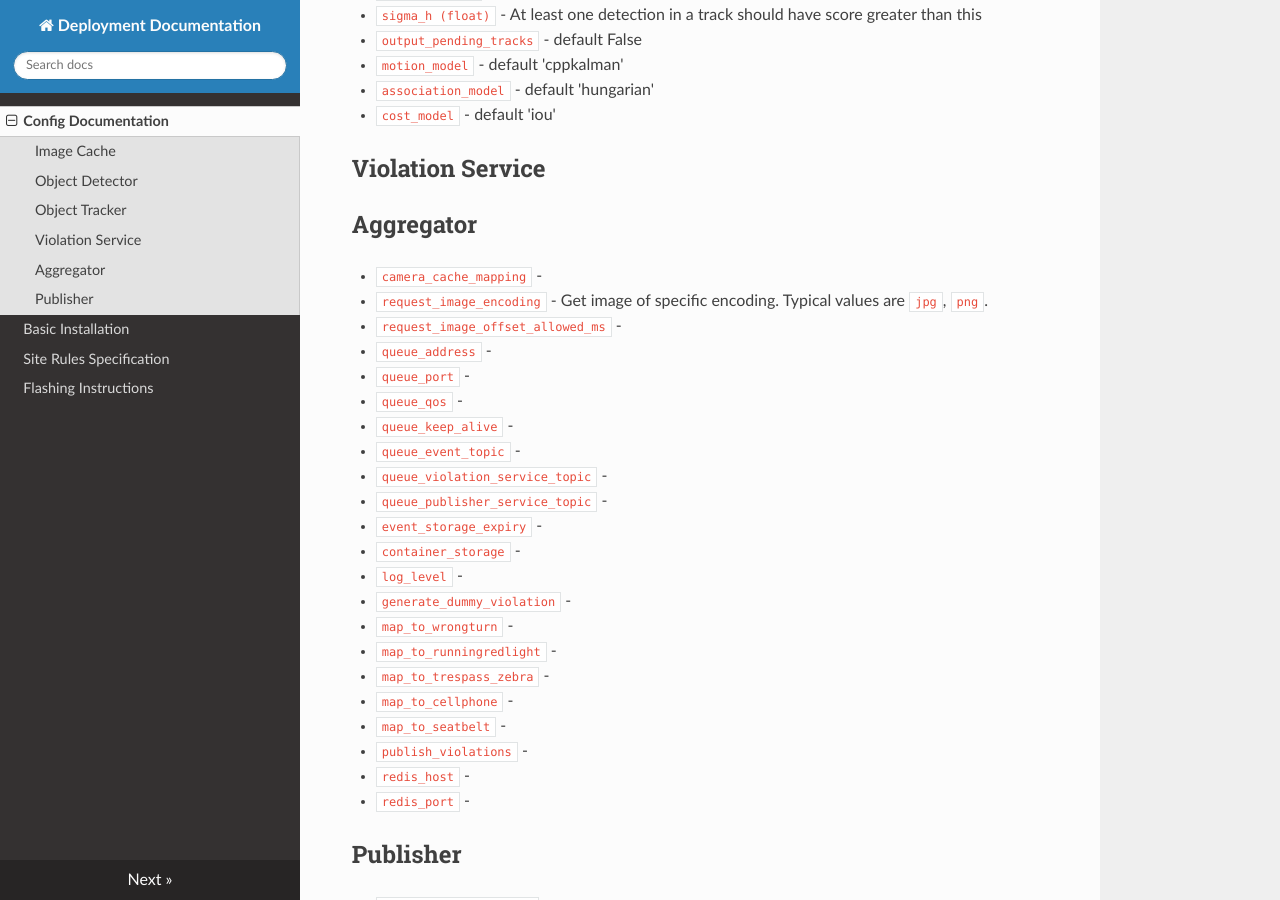
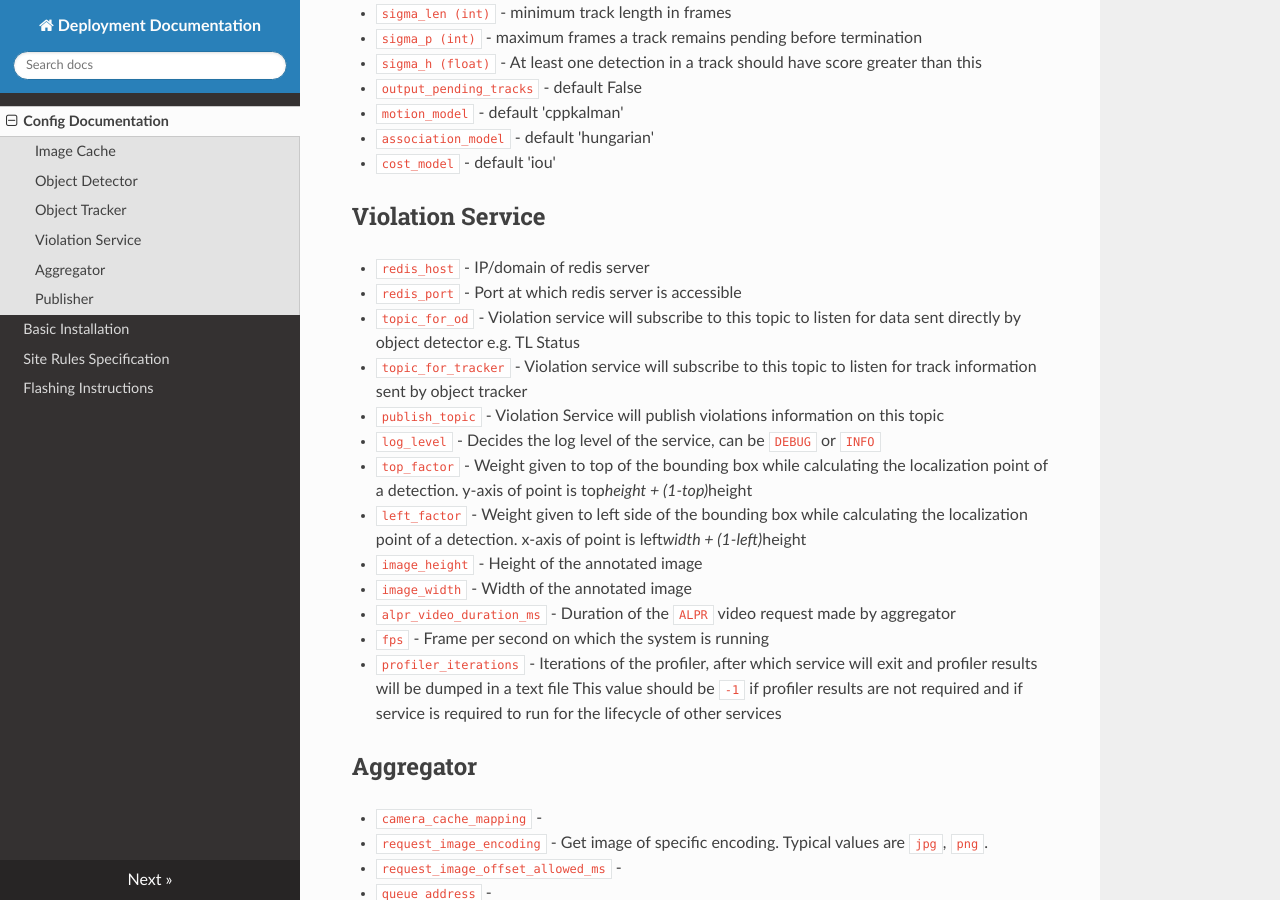
Before and after one commit to hazenai/system-docs, an MkDocs documentation site: the page built from docs/index.md, in a window 1280 px wide and 900 px high, scrolled down 2930 px. Built offline with MkDocs 1.6.1, drawn with Linux system fonts in a browser that asks for light colours; nearby versions of some CDN libraries; some of the changed text lies outside the part shown.

Commit message:
Added documentation for violation service and modified some parameters for image cache

```diff
--- a/docs/index.md
+++ b/docs/index.md
@@ -4,14 +4,17 @@
 
 * `sensor_type` - 'rtsp' is used for rtsp stream, file is used for video file source, roseek for roseek camera
 * `cam_id` - file path or stream addresss
-* `encoder` -  video reader encoder, supported values are "gstreamer", "ffmpeg" & "v4l2" DEFAULT is "ffmpeg"
-* `hardware_wait_sec` - timeout value in seconds if the frame reading process from source is interrupted
-* `delay_for_rtsp_ms` - delay introduced in frames in case of video file, should be 0 for rtsp
+* `encoder` -  source reader encoder, supported values are "gstreamer", "ffmpeg" & "v4l2" DEFAULT is "ffmpeg"
+* `frame_source_timeout_sec` - timeout value in seconds if the frame reading process from source is interrupted
+* `delay_for_file_ms` - delay introduced in frames in case of video file, should be 0 for rtsp
 * `source_frame_rate` - should only be set for ROSEEK, doesn't do anything in case of video file and rtsp stream
 * `jpeg_encoding` - set to true if jpeg encoding is used in the pipeline
 * `size` - capacity of image cache in frames
 * `debug_log` - sets the debug log level to true or false, default log leve is INFO
-* `video_frame_rate` -  sets the debug log level to true or false, default log leve is INFO
+* `video_frame_rate` -  Image cache will automatically adjust the fps of video being written
+                        This parameter can be used to slow down or speed up fps
+                        e.g. 10 will speed up the fps by 10 and -10 will slow down
+                        default should be 0, if no change is required
 * `color` - color format of frames, can be true or false
 * `grpc_server_host` - default 0.0.0.0
 * `grpc_server_port` - default 5000
@@ -98,6 +101,23 @@
 
 ## Violation Service
 
+* `redis_host` - IP/domain of redis server
+* `redis_port` - Port at which redis server is accessible
+* `topic_for_od` - Violation service will subscribe to this topic to listen for data sent directly by object detector e.g. TL Status
+* `topic_for_tracker` - Violation service will subscribe to this topic to listen for track information sent by object tracker
+* `publish_topic` - Violation Service will publish violations information on this topic
+* `log_level` - Decides the log level of the service, can be `DEBUG` or `INFO`
+* `top_factor` - Weight given to top of the bounding box while calculating the localization point of a detection.
+                 y-axis of point is top*height + (1-top)*height
+* `left_factor` - Weight given to left side of the bounding box while calculating the localization point of a detection.
+                  x-axis of point is left*width + (1-left)*height
+* `image_height` - Height of the annotated image
+* `image_width` - Width of the annotated image
+* `alpr_video_duration_ms` - Duration of the `ALPR` video request made by aggregator
+* `fps` - Frame per second on which the system is running
+* `profiler_iterations` - Iterations of the profiler, after which service will exit and profiler results will be dumped in a text file
+                          This value should be `-1` if profiler results are not required and if service is required to run for the lifecycle of other services
+
 ## Aggregator
 
 * `camera_cache_mapping` -
```
